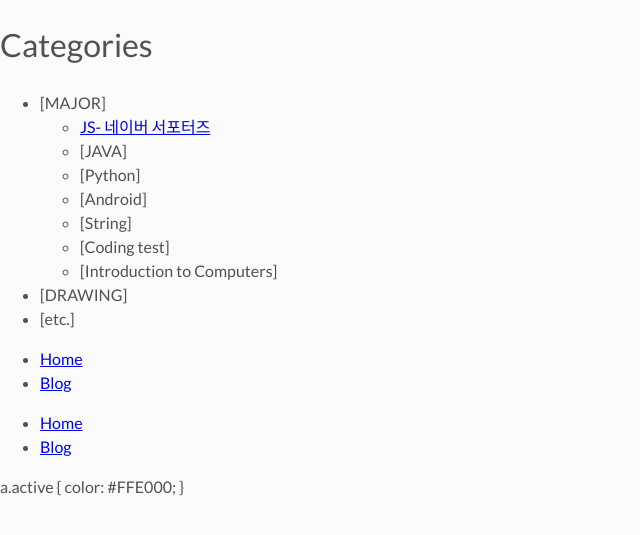
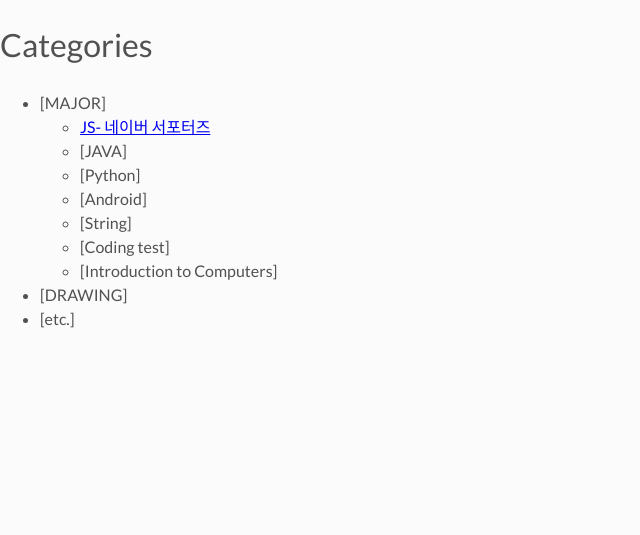
Before and after one commit to ericsj1998/ericsj1998.github.io, a Jekyll site: the page built from category.md, in a window 1280 px wide. Shown: the top 535 px of the page, without its empty margins (0-640 px from the left). Built offline with Jekyll 4.4.1, drawn with Linux system fonts in a browser that asks for light colours.

Commit message:
Update default.html

```diff
--- a/_layouts/default.html
+++ b/_layouts/default.html
@@ -10,19 +10,3 @@
   {% include analytics.html %}
 </body>
 </html>
-
-<nav class="main-nav">
-  <ul>
-    <li><a href="/">Home</a></li>
-    <li><a href="/blog.html">Blog</a></li>
-  </ul>
-</nav>
-<nav class="main-nav">
-  <ul>
-    <li><a href="/" {% if page.url == "/" %}class="active"{% endif %}>Home</a></li>
-    <li><a href="/blog.html" {% if page.url == "/blog.html" %}class="active"{% endif %}>Blog</a></li>
-  </ul>
-</nav>
-a.active {
-  color: #FFE000;
-}
```
